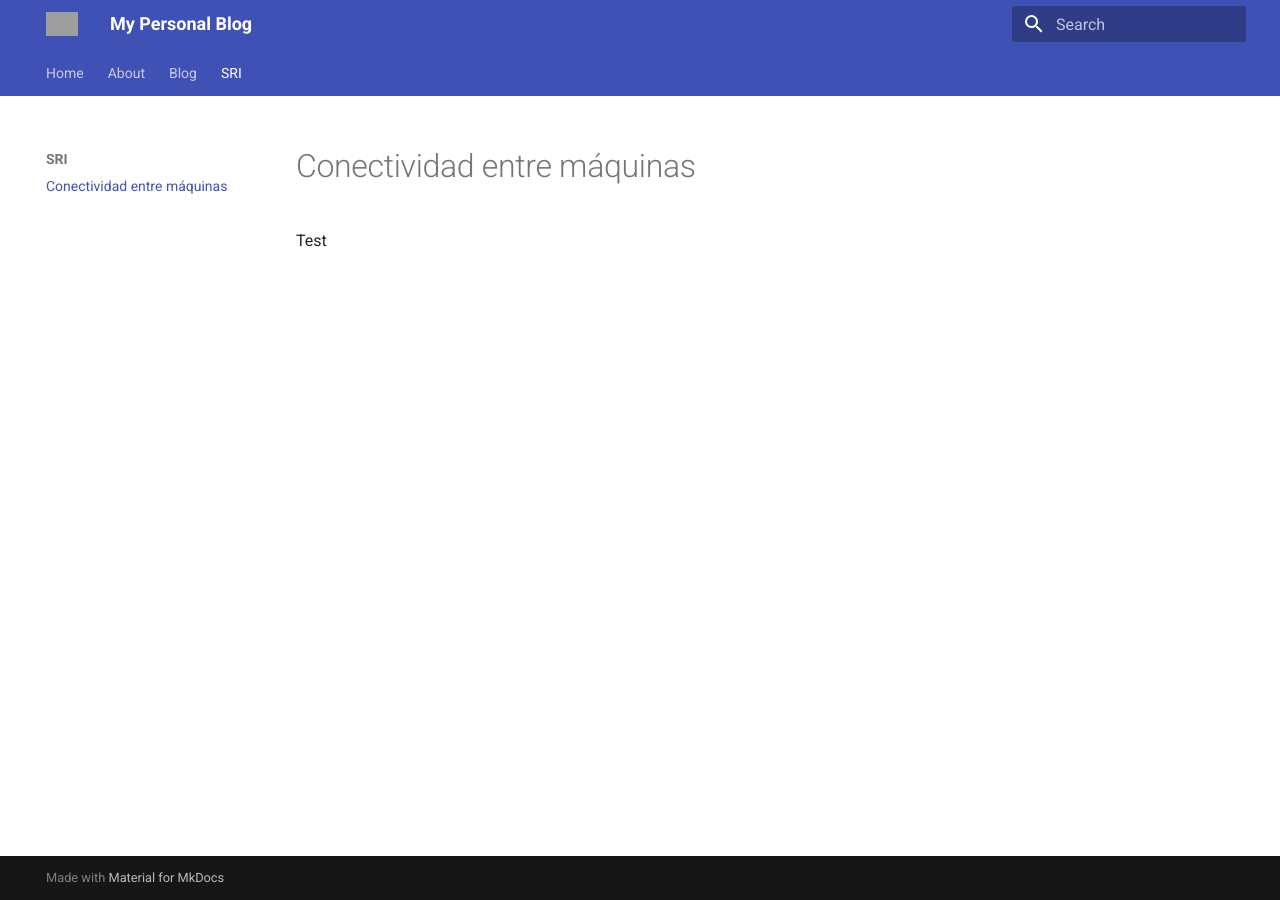
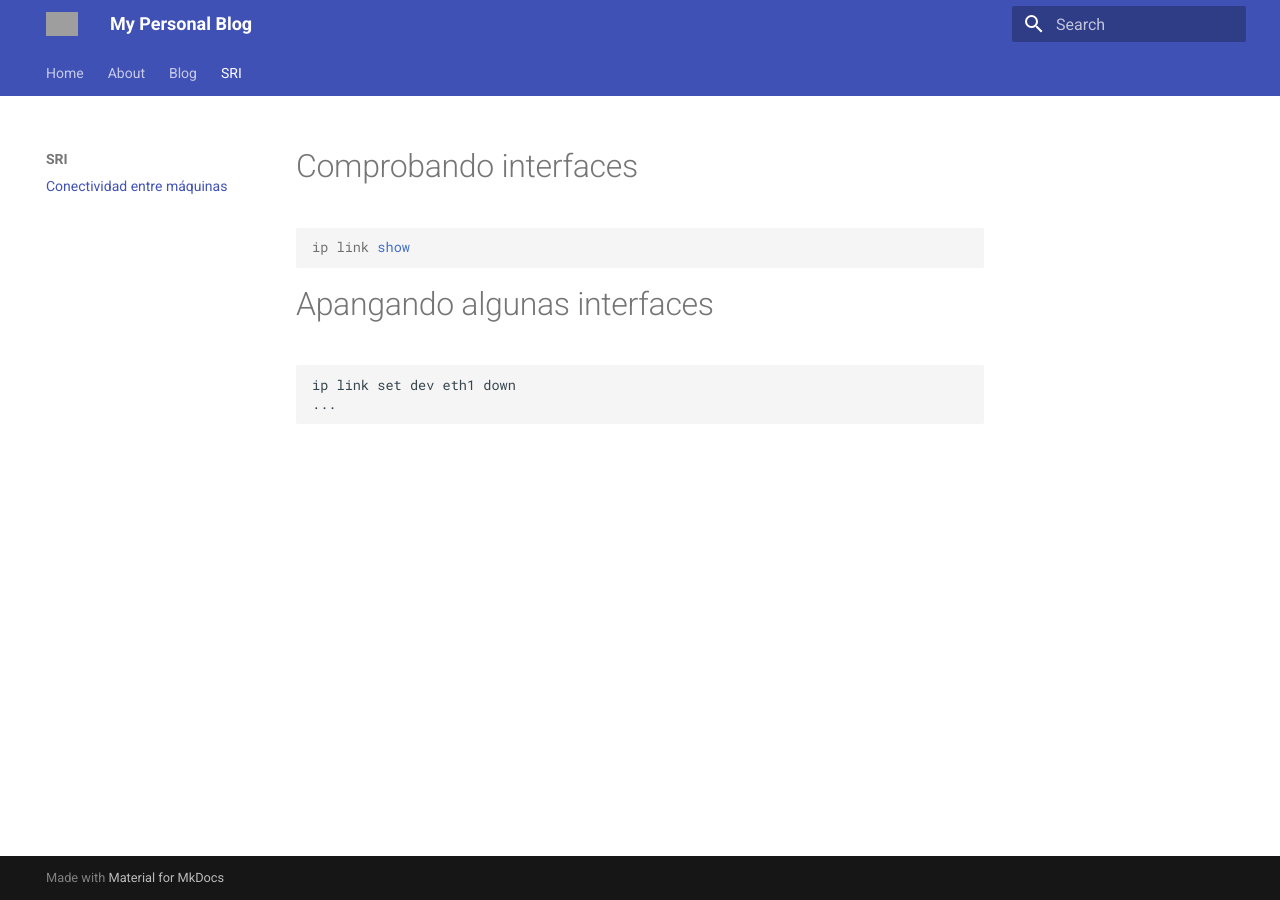
Before and after one commit to tresespadas/andromeda, an MkDocs documentation site: the page built from docs/SRI/conectividad.md, in a window 1280 px wide. Built offline with MkDocs 1.6.1 and Material for MkDocs 9.7.7, drawn with Linux system fonts in a browser that asks for light colours; grey boxes are pictures that could not be loaded.

Commit message:
actualizando SRI

````diff
--- a/docs/SRI/conectividad.md
+++ b/docs/SRI/conectividad.md
@@ -1 +1,12 @@
-Test
+# Comprobando interfaces
+
+```
+ip link show
+```
+
+# Apangando algunas interfaces
+
+```
+ip link set dev eth1 down
+...
+```
````
